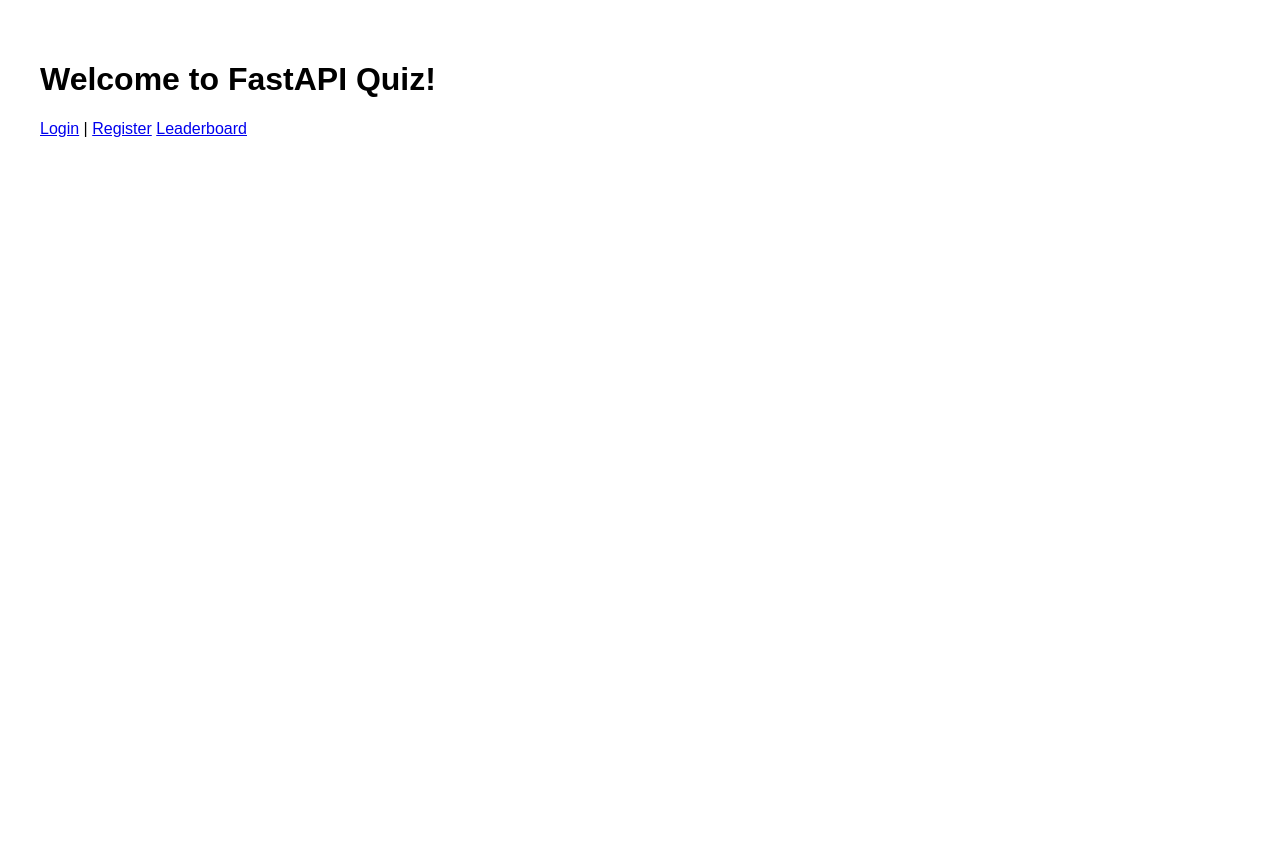
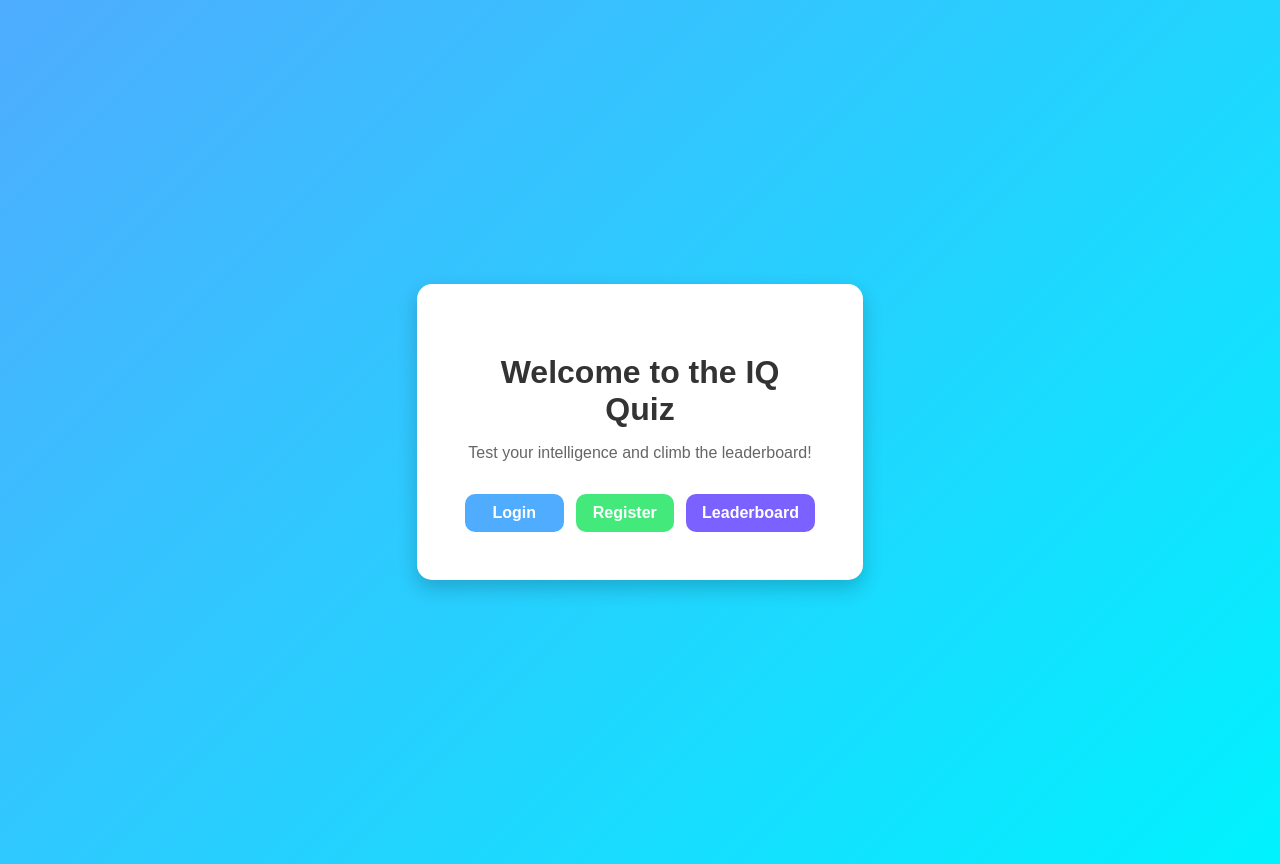
Before and after one commit to GeorgeFrountzos2005/fastapi-quiz-app, a plain HTML site: page frontend/index.html in a window 1280 px wide. Before the commit the page ends 800 px from the top, so only its background shows below. Drawn offline with Linux system fonts and the light colour scheme; files that its build step writes are made by us from their sources.

Commit message:
Polished home page and added Leaderboard button

```diff
--- a/frontend/index.html
+++ b/frontend/index.html
@@ -1,13 +1,20 @@
 <!DOCTYPE html>
 <html lang="en">
 <head>
-    <meta charset="UTF-8">
-    <title>FastAPI Quiz</title>
-    <link rel="stylesheet" href="/static/style.css">
+  <meta charset="UTF-8" />
+  <title>IQ Quiz App</title>
+  <link rel="stylesheet" href="/static/style.css" />
 </head>
 <body>
-    <h1>Welcome to FastAPI Quiz!</h1>
-    <a href="/static/login.html">Login</a> | <a href="/static/register.html">Register</a>
-    <a href="/static/leaderboard.html">Leaderboard</a>
+  <div class="container">
+    <h1>Welcome to the IQ Quiz</h1>
+    <p class="subtitle">Test your intelligence and climb the leaderboard!</p>
+
+    <div class="button-group">
+      <a href="/static/login.html" class="btn">Login</a>
+      <a href="/static/register.html" class="btn secondary">Register</a>
+      <a href="/static/leaderboard.html" class="btn leaderboard">Leaderboard</a>
+    </div>
+  </div>
 </body>
 </html>
--- a/frontend/style.css
+++ b/frontend/style.css
@@ -6,3 +6,57 @@ button {
     padding: 0.5rem 1rem;
     margin-top: 1rem;
 }
+
+/* ===== Home/Card + Buttons (polish) ===== */
+body {
+  font-family: Arial, sans-serif;
+  background: linear-gradient(135deg, #4facfe, #00f2fe);
+  display: flex;
+  justify-content: center;
+  align-items: center;
+  min-height: 100vh;
+  margin: 0;
+}
+
+.container {
+  text-align: center;
+  background: #fff;
+  padding: 3rem;
+  border-radius: 15px;
+  box-shadow: 0 8px 20px rgba(0,0,0,0.2);
+  width: 350px;
+  max-width: 92vw;
+}
+
+h1 { margin-bottom: 0.5rem; color: #333; }
+.subtitle { margin-bottom: 2rem; color: #666; }
+
+.button-group {
+  display: grid;
+  grid-template-columns: 1fr 1fr 1fr;
+  gap: 12px;
+}
+
+.btn {
+  display: inline-block;
+  padding: 10px 16px;
+  border-radius: 10px;
+  text-decoration: none;
+  background: #4facfe;
+  color: white;
+  font-weight: bold;
+  transition: transform 0.06s ease, background 0.25s ease;
+  text-align: center;
+}
+.btn:hover { background: #00c6ff; transform: translateY(-1px); }
+
+.btn.secondary { background: #43e97b; }
+.btn.secondary:hover { background: #34ce6b; }
+
+.btn.leaderboard { background: #7b61ff; }
+.btn.leaderboard:hover { background: #6a50f3; }
+
+/* Small screens */
+@media (max-width: 420px) {
+  .button-group { grid-template-columns: 1fr; }
+}
```
